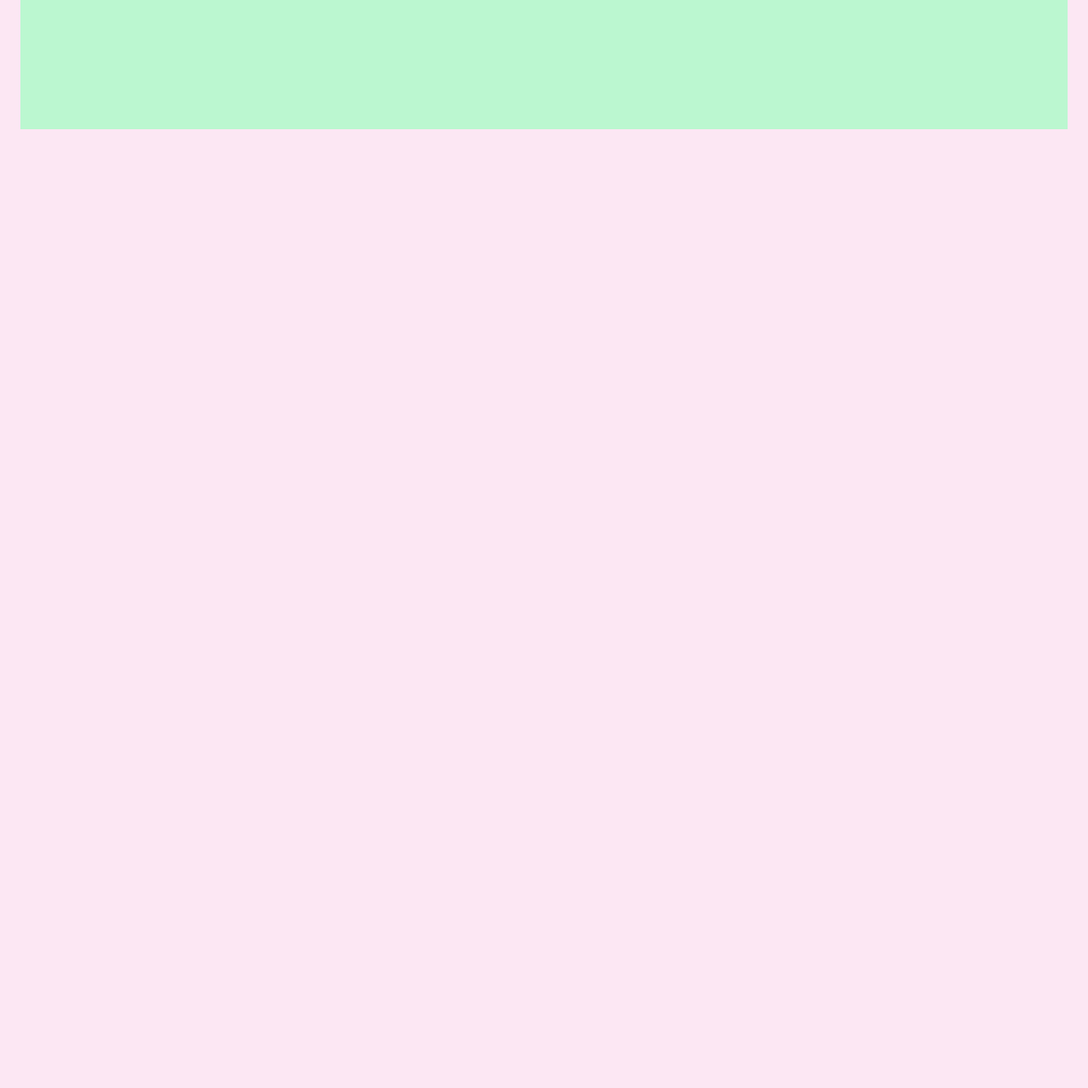
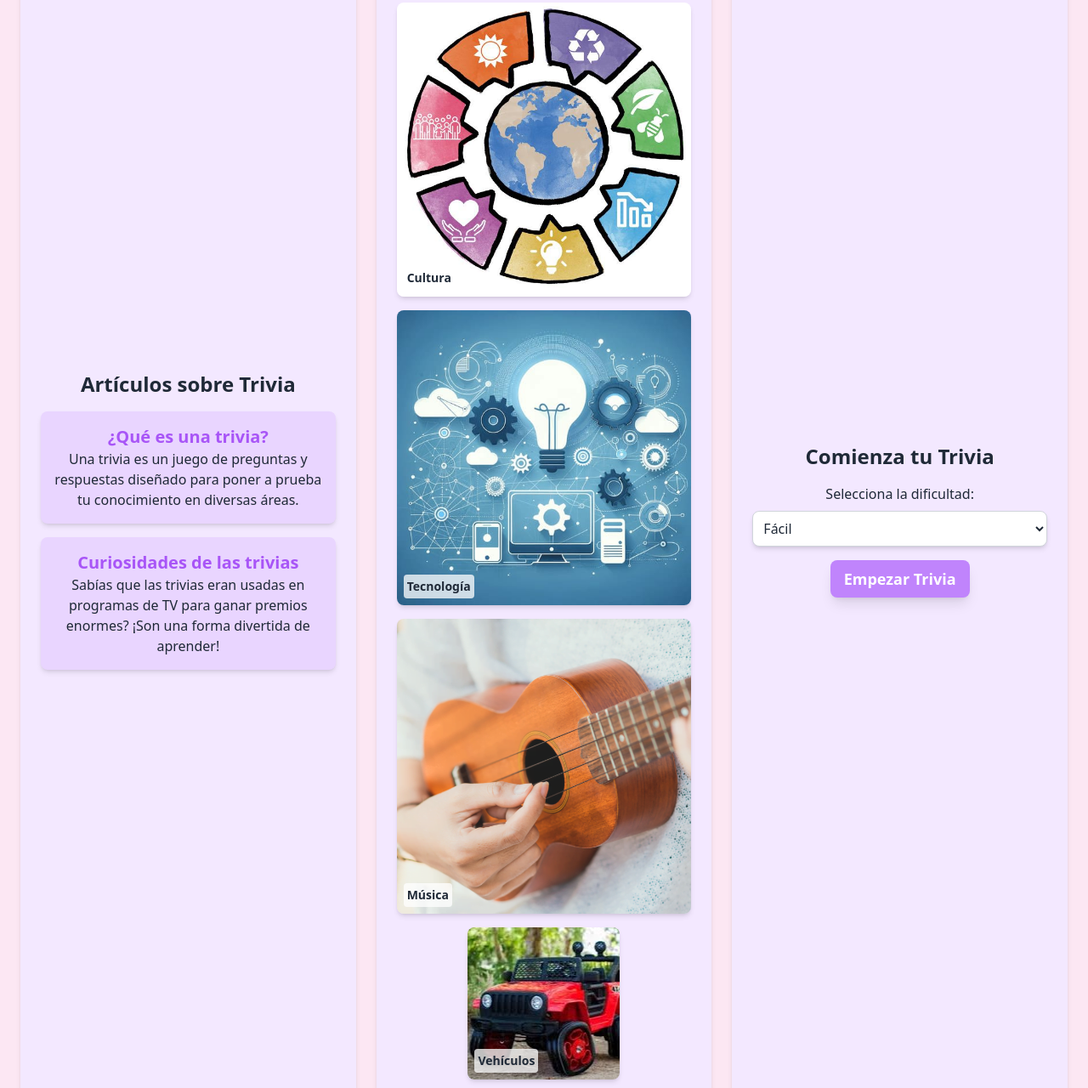
Before and after one commit to Alpego05/Trivia-2apis, a website: page src/index.html in a window 1280 px wide. Shown: the part 520-1800 px from the top of the page at 85% size. Before the commit the page ends 1000 px from the top, so only its background shows below. Drawn offline with nearby package versions, Linux system fonts and the light colour scheme.

Commit message:
estilos del index casi terminado

```diff
--- a/src/index.html
+++ b/src/index.html
@@ -27,7 +27,7 @@
 
   <!-- Main  -->
   <!-- cambiar grid-cols para el responsive -->
-  <div class="grid grid-rows-3 grid-cols-1 gap-6 p-6">
+  <div class="grid grid-rows-3 lg:grid-rows-1 grid-cols-1 lg:grid-cols-3 gap-6 p-6">
 
     <!-- Articles Section -->
     <section id="articles"
@@ -47,6 +47,61 @@
       </div>
     </section>
 
+         <!-- Gallery Section -->
+         <section id="gallery" class="justify-center text-center flex flex-col  bg-purple-100 p-6 rounded-lg shadow-md col-span-1">
+          <h2 class="text-2xl font-bold mb-4 text-gray-800">Galería de Temas Trivia</h2>
+          <div class="flex flex-wrap justify-center gap-4">
+              <div class="relative">
+                  <img src="./assets/images/Plantas.jpg" alt="Naturaleza" class="rounded-lg shadow-md">
+                  <p class="absolute bottom-2 left-2 bg-white/75 p-1 rounded text-sm font-semibold">Naturaleza</p>
+              </div>
+              <div class="relative">
+                  <img src="./assets/images/Cultura.jpg" alt="Cultura" class="rounded-lg shadow-md">
+                  <p class="absolute bottom-2 left-2 bg-white/75 p-1 rounded text-sm font-semibold">Cultura</p>
+              </div>
+              <div class="relative">
+                  <img src="./assets/images/Tecnologia.jpg" alt="Tecnología" class="rounded-lg shadow-md">
+                  <p class="absolute bottom-2 left-2 bg-white/75 p-1 rounded text-sm font-semibold">Tecnología</p>
+              </div>
+              <div class="relative">
+                <img src="./assets/images/Instrumento.png" alt="Naturaleza" class="rounded-lg shadow-md">
+                <p class="absolute bottom-2 left-2 bg-white/75 p-1 rounded text-sm font-semibold">Música</p>
+            </div>
+            <div class="relative">
+                <img src="./assets/images/coche.jpg" alt="Cultura" class="rounded-lg shadow-md">
+                <p class="absolute bottom-2 left-2 bg-white/75 p-1 rounded text-sm font-semibold">Vehículos</p>
+            </div>
+            <div class="relative">
+                <img src="./assets/images/perro.jpg" alt="Tecnología" class="rounded-lg shadow-md">
+                <p class="absolute bottom-2 left-2 bg-white/75 p-1 rounded text-sm font-semibold">Animales</p>
+            </div>
+          </div>
+      </section>
+
+      <!-- Trivia Section -->
+      <section class="justify-center text-center flex flex-col  bg-purple-100 p-6 rounded-lg shadow-md col-span-1">
+          <h2 class="text-2xl font-bold mb-4 text-gray-800">Comienza tu Trivia</h2>
+          <div class="flex flex-col items-center gap-4">
+
+              <!-- Select Difficulty -->
+              <div class="w-full max-w-sm">
+                  <label for="difficulty" class="block mb-2 text-gray-800 font-medium">Selecciona la dificultad:</label>
+                  <select id="difficulty" class="w-full bg-white border border-gray-300 text-gray-800 p-2 rounded-lg shadow-md">
+                      <option value="easy">Fácil</option>
+                      <option value="medium">Media</option>
+                      <option value="hard">Difícil</option>
+                  </select>
+              </div>
+              <!-- Start Button -->
+              <button id="startTrivia" class="bg-purple-400 hover:bg-purple-500 text-white py-2 px-4 rounded-lg shadow-lg text-lg font-semibold">
+                  Empezar Trivia
+              </button>
+          </div>
+      </section>
+  </div>
+
+
+
 
     <!-- Footer -->
     <footer id="footer" class="bg-green-200 py-4 text-center">
```
Also changed, not shown: src/assets/images/Cultura.jpg (added), src/assets/images/Instrumento.png (added), src/assets/images/Plantas.jpg (added), src/assets/images/Tecnologia.jpg (added), src/assets/images/coche.jpg (added), src/assets/images/perro.jpg (added).
